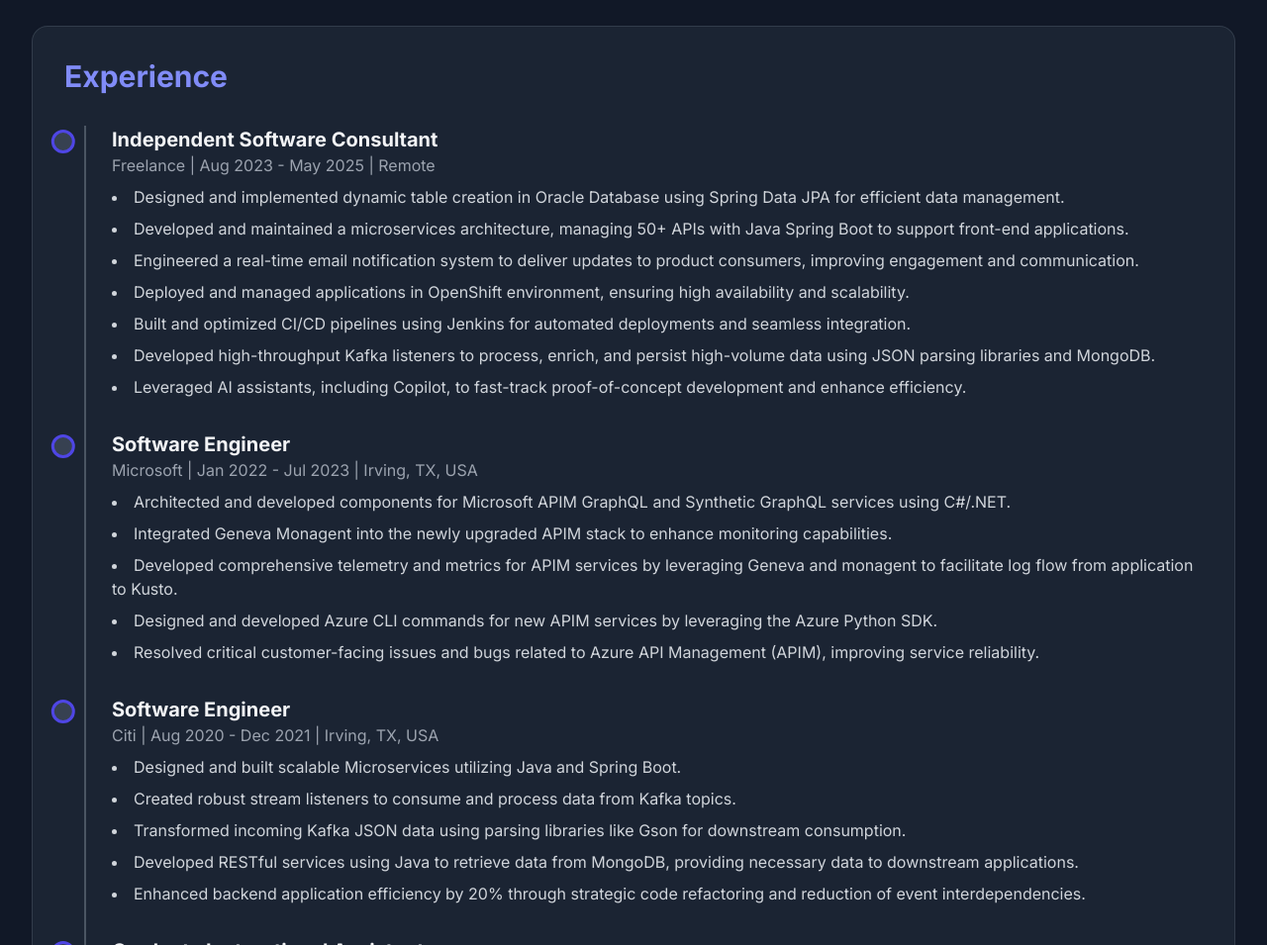
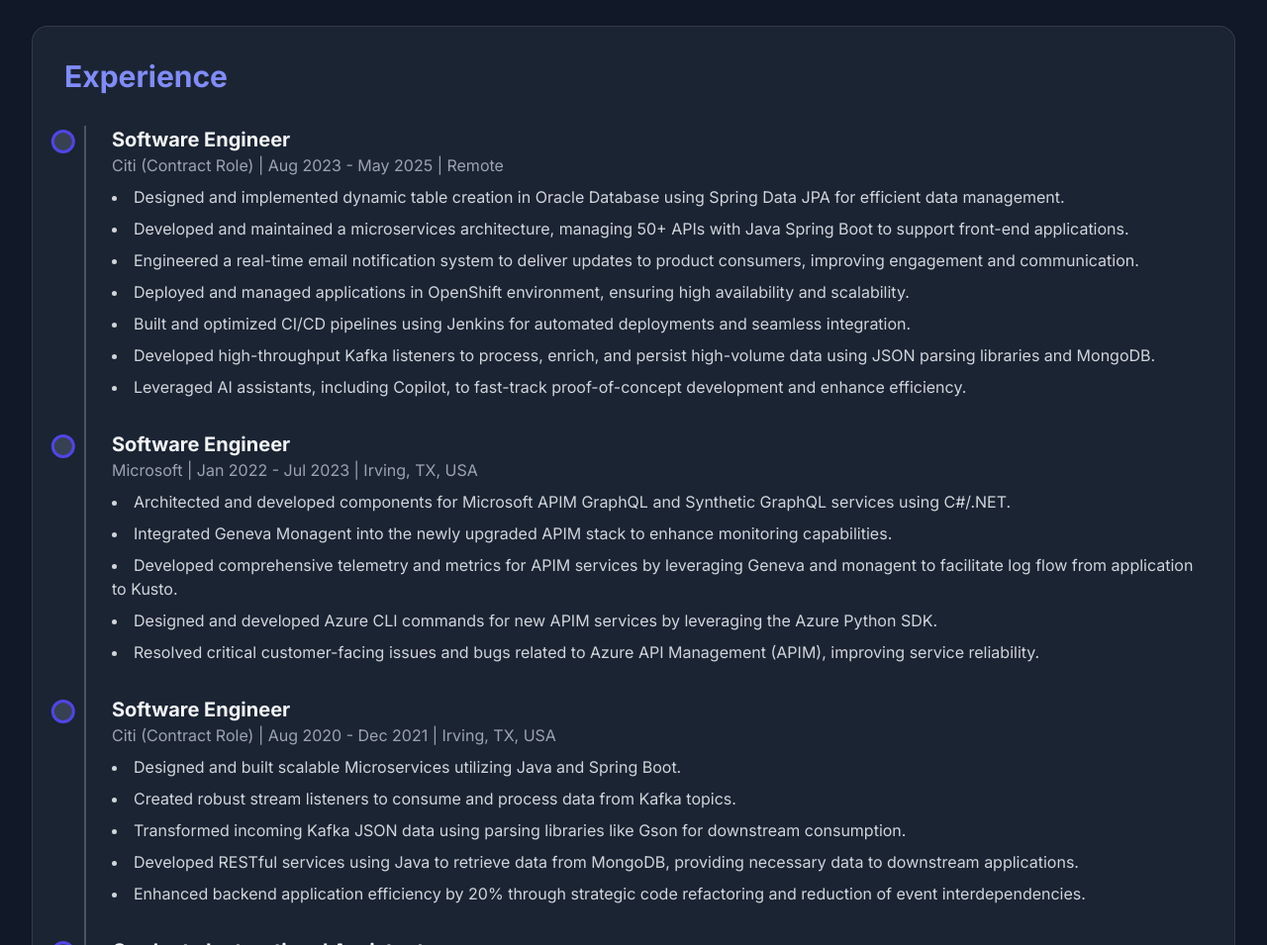
Before and after one commit to reddyanand604-cmd/portfolio, a plain HTML site: page index.html in a window 1280 px wide. Shown: the part 960-1915 px from the top of the page at 99% size. Drawn offline with nearby package versions, Linux system fonts and the light colour scheme; animation ran at ten frames a second.

Commit message:
update summary and job titles in portfolio for accuracy

```diff
--- a/index.html
+++ b/index.html
@@ -513,7 +513,7 @@
             "email": "reddyananda418@gmail.com",
             "linkedin": "https://www.linkedin.com/in/ar65/",
             "github": "https://github.com/reddyanand604-cmd",
-            "summary": "Results-driven Software Engineer with 5+ years of experience in backend development, microservices, and cloud-native solutions. Proven expertise in Java/Spring Boot, C#/.NET, and event-driven architectures (Kafka). Adept at designing scalable APIs (REST/GraphQL), optimizing databases, and implementing CI/CD pipelines (Jenkins, OpenShift). Strong background in Azure cloud services, real-time systems, and AI-assisted development. Passionate about building efficient, high-performance applications with a focus on clean code and automation.",
+            "summary": "Results-driven Software Engineer with 6+ years of experience in backend development, microservices, and cloud-native solutions. Proven expertise in Java/Spring Boot, C#/.NET, and event-driven architectures (Kafka). Adept at designing scalable APIs (REST/GraphQL), optimizing databases, and implementing CI/CD pipelines (Jenkins, OpenShift). Strong background in Azure cloud services, real-time systems, and AI-assisted development. Passionate about building efficient, high-performance applications with a focus on clean code and automation.",
             "technical_skills": {
                 "languages": ["Java", "C#", "C++", "Python", "SQL"],
                 "technologies": ["Azure", "OpenShift", "Docker", "Jenkins", "Kusto", "App Dynamics"],
@@ -523,8 +523,8 @@
             },
             "experience": [
                 {
-                    "title": "Independent Software Consultant",
-                    "company": "Freelance",
+                    "title": "Software Engineer",
+                    "company": "Citi (Contract Role)",
                     "duration": "Aug 2023 - May 2025",
                     "location": "Remote",
                     "bullets": [
@@ -552,7 +552,7 @@
                 },
                 {
                     "title": "Software Engineer",
-                    "company": "Citi",
+                    "company": "Citi (Contract Role)",
                     "duration": "Aug 2020 - Dec 2021",
                     "location": "Irving, TX, USA",
                     "bullets": [
```
